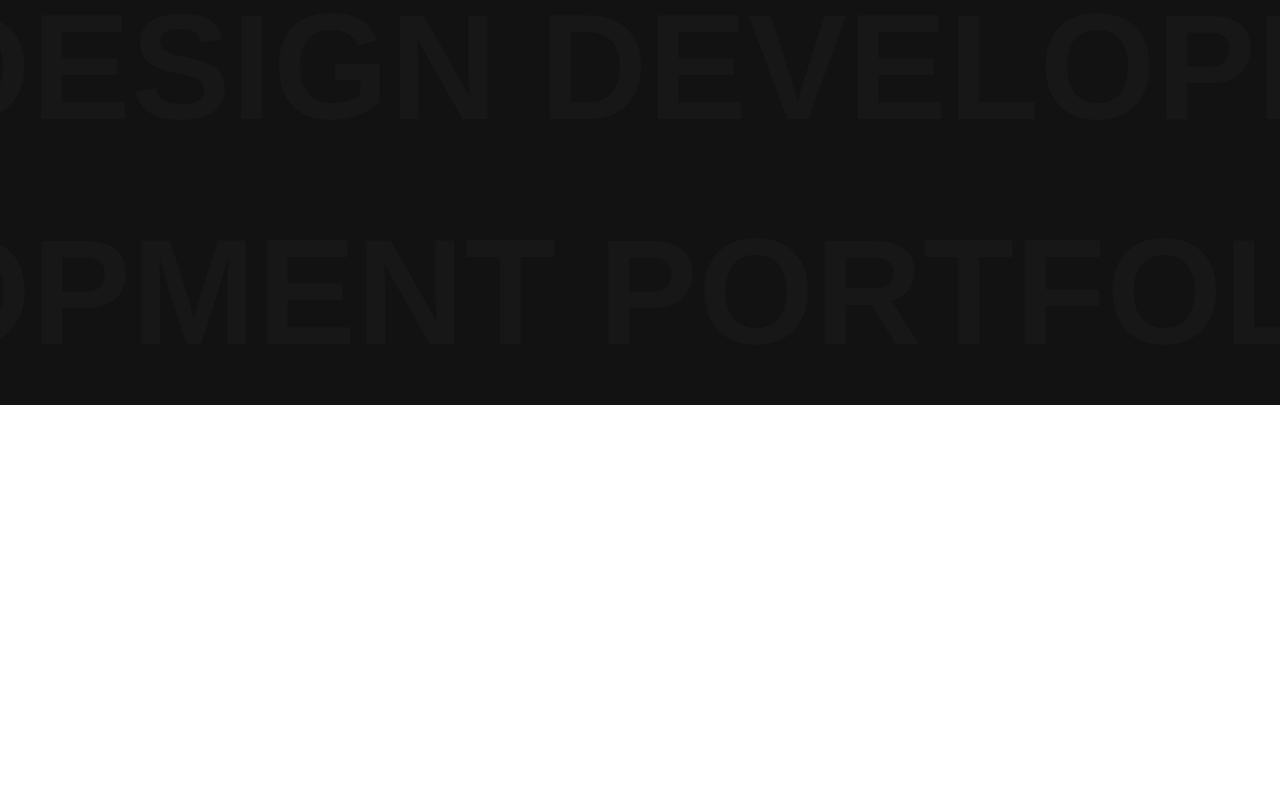
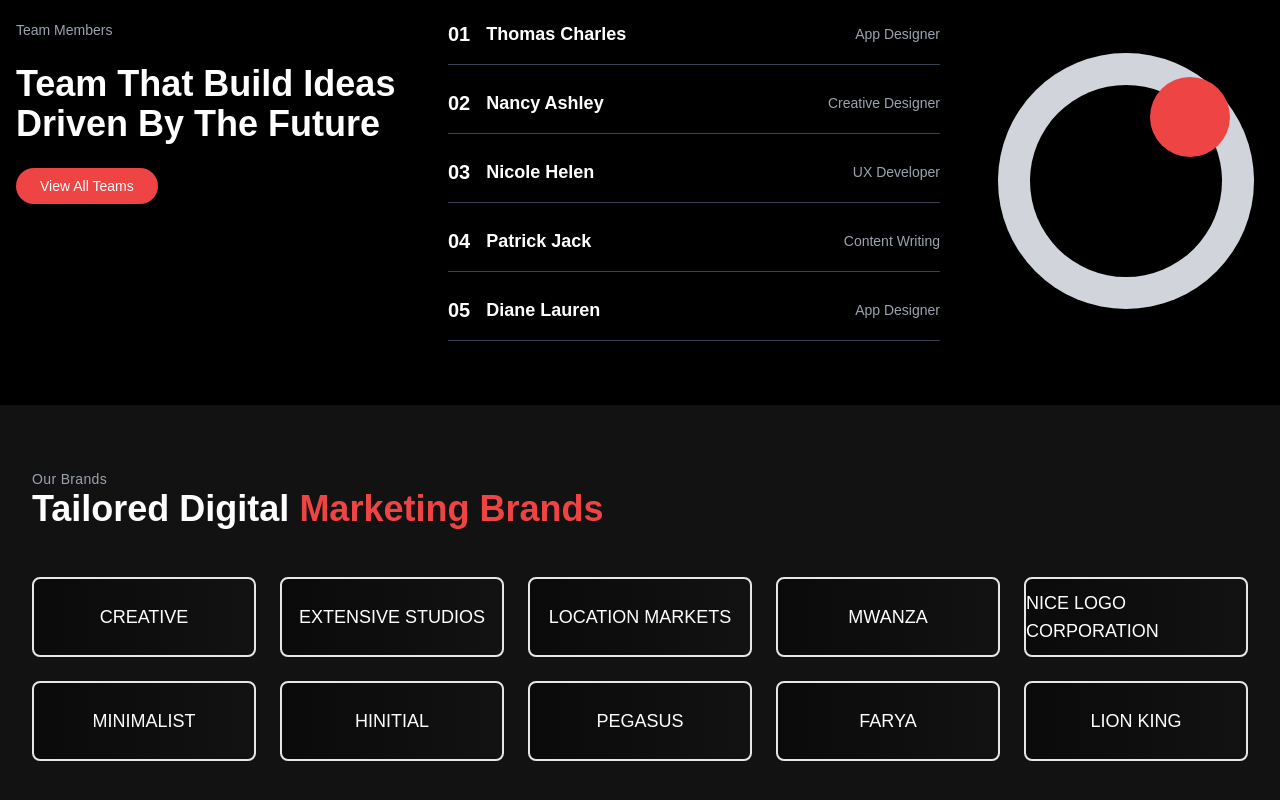
Before and after one commit to aminul-islam01101/Elegant-web, a Next.js app: page / in a window 1280 px wide. Shown: the part 2617-3417 px from the top of the page. Before the commit the page ends 3022 px from the top, so only its background shows below. Built offline with nearby package versions, Linux system fonts and the light colour scheme.

Commit message:
Our Brands section completed initially

```diff
--- a/src/app/home/page.tsx
+++ b/src/app/home/page.tsx
@@ -4,6 +4,7 @@ import DataServices from "@/components/view/DataServices/DataServices";
 import TeamMembers from "@/components/view/TeamMembers/TeamMembers";
 import Marquee from "@/components/view/Marquee/Marquee";
 import React from "react";
+import OurBrands from "@/components/view/OurBrands/OurBrands";
 
 export default function HomePage() {
   return (
@@ -11,8 +12,9 @@ export default function HomePage() {
       <Banner />
       <AboutUs />
       <DataServices />
+      <Marquee />
       <TeamMembers/>
-      <Marquee />
+      <OurBrands/>
     </div>
   );
 }
--- /dev/null
+++ b/src/components/view/OurBrands/OurBrands.tsx
@@ -0,0 +1,50 @@
+import React from "react";
+
+const OurBrands = () => {
+  const brands = [
+    { id: 1, name: "CREATIVE", isHighlighted: false },
+    { id: 2, name: "EXTENSIVE STUDIOS", isHighlighted: false },
+    { id: 3, name: "LOCATION MARKETS", isHighlighted: false },
+    { id: 4, name: "MWANZA", isHighlighted: false },
+    { id: 5, name: "NICE LOGO CORPORATION", isHighlighted: false },
+    { id: 6, name: "MINIMALIST", isHighlighted: false },
+    { id: 7, name: "HINITIAL", isHighlighted: false },
+    { id: 8, name: "PEGASUS", isHighlighted: false },
+    { id: 9, name: "FARYA", isHighlighted: false },
+    { id: 10, name: "LION KING", isHighlighted: false },
+  ];
+
+  return (
+    <section className="bg-[#121212] text-white py-16 px-4">
+      <div className="max-w-[1400px] px-4 mx-auto">
+        {/* Header Section */}
+        <div className="mb-12">
+          <p className="text-sm font-medium text-[#9ca3af] tracking-wide">
+            Our Brands
+          </p>
+          <h2 className="text-4xl font-semibold">
+            Tailored Digital <span className="text-red-500">Marketing Brands</span>
+          </h2>
+        </div>
+
+        {/* Brands Grid */}
+        <div className="grid grid-cols-2 sm:grid-cols-3 lg:grid-cols-5 gap-6">
+          {brands.map((brand) => (
+            <div
+              key={brand.id}
+              className={`flex justify-center items-center w-full h-20 rounded-lg text-lg font-medium border-2 bg-gradient-to-r from-[#0a0a0a] to-[#333333]${
+                brand.isHighlighted
+                  ? "bg-red-500 text-white border-red-500"
+                  : "border-gray-600 hover:border-red-500 transition"
+              }`}
+            >
+              {brand.name}
+            </div>
+          ))}
+        </div>
+      </div>
+    </section>
+  );
+};
+
+export default OurBrands;
```
